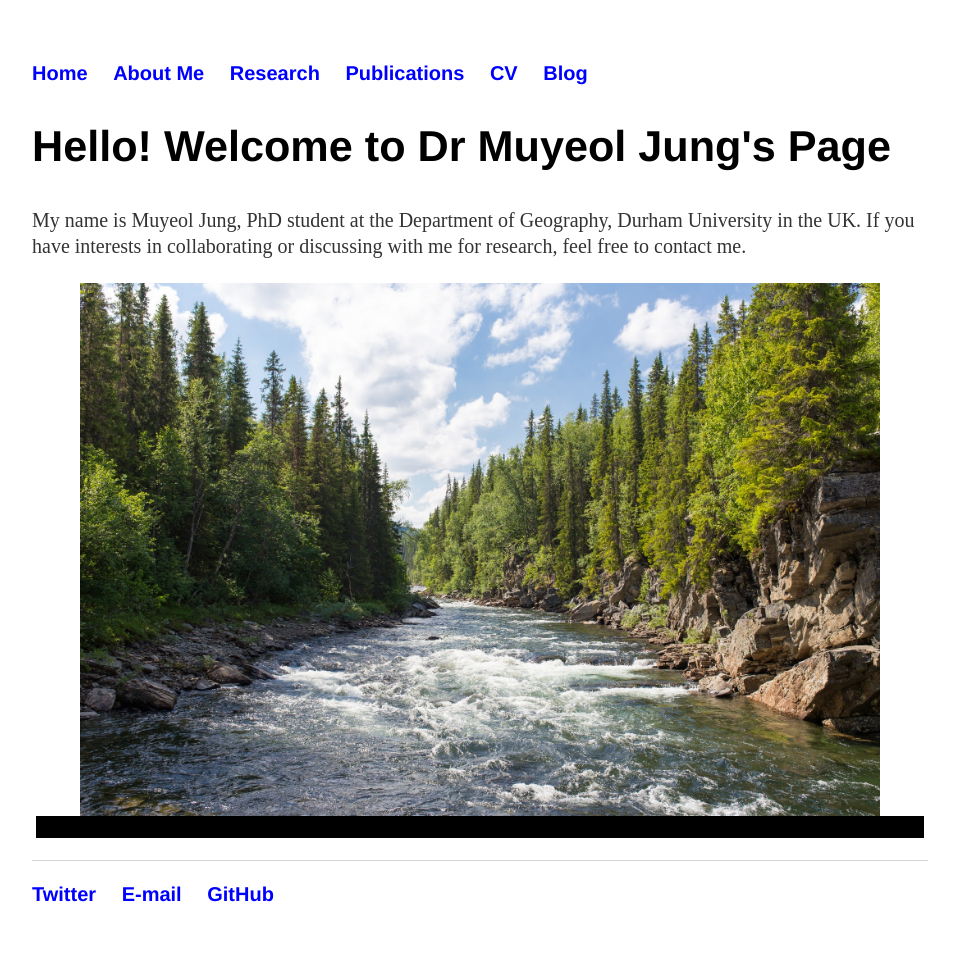
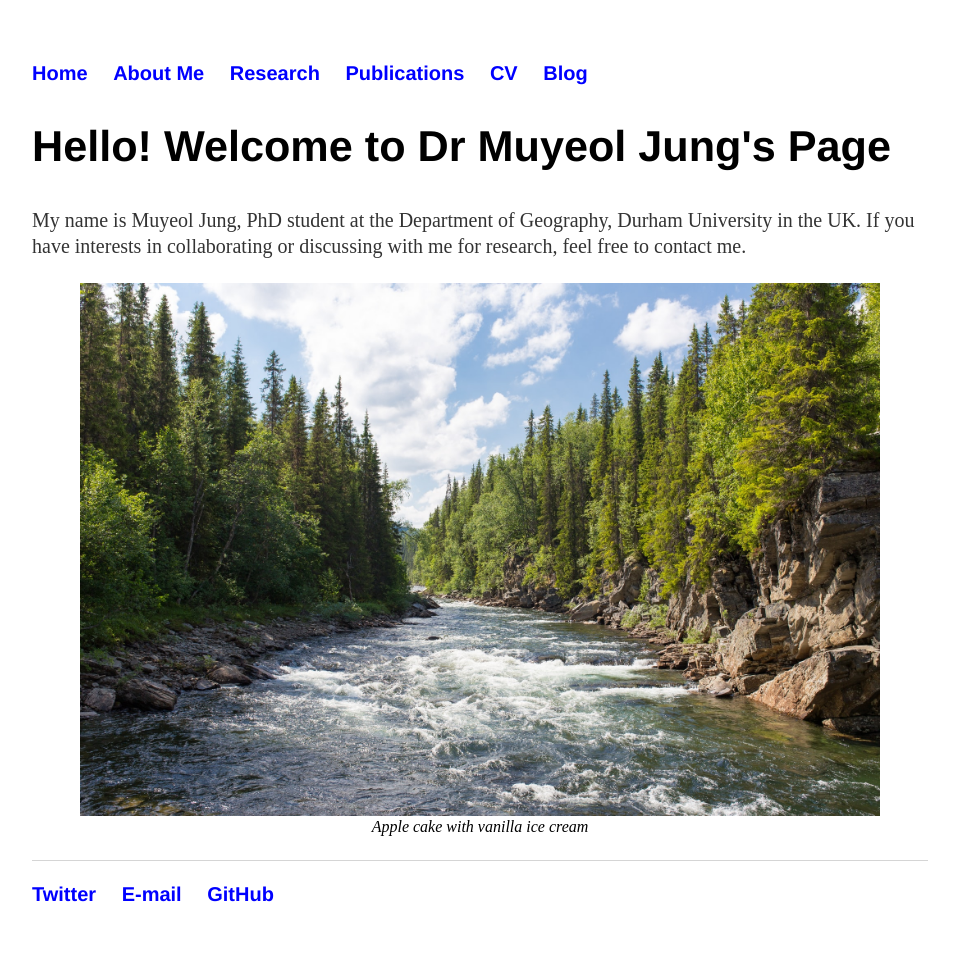
Before and after one commit to muyeoljung/muyeoljung.github.io, a Jekyll site: the page built from index.html, in a window 1280 px wide. Shown: the whole page, without its empty margins (160-1115 px from the left). Built offline with Jekyll 4.4.1, drawn with Linux system fonts in a browser that asks for light colours.

Commit message:
Update index.html

```diff
--- a/index.html
+++ b/index.html
@@ -10,7 +10,7 @@ figure {
   margin: auto;
 }
 figcaption {
-  background-color: rgb(0, 0, 0);
+  background-color: rgb(0, 0, 0) transparent;
   color: black;
   font-style: italic;
   padding: 2px;
```
